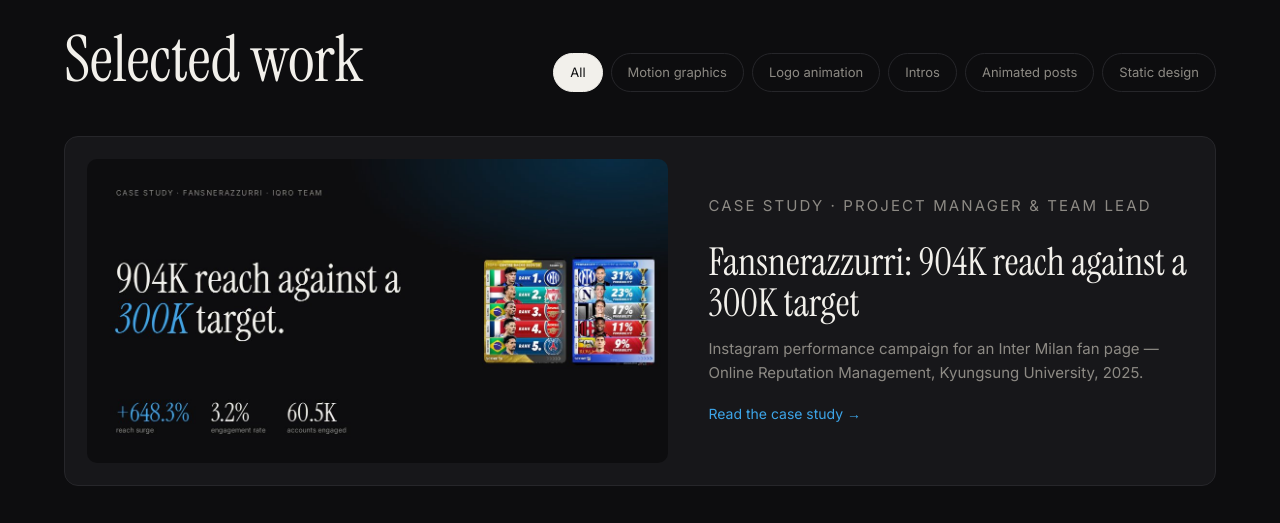
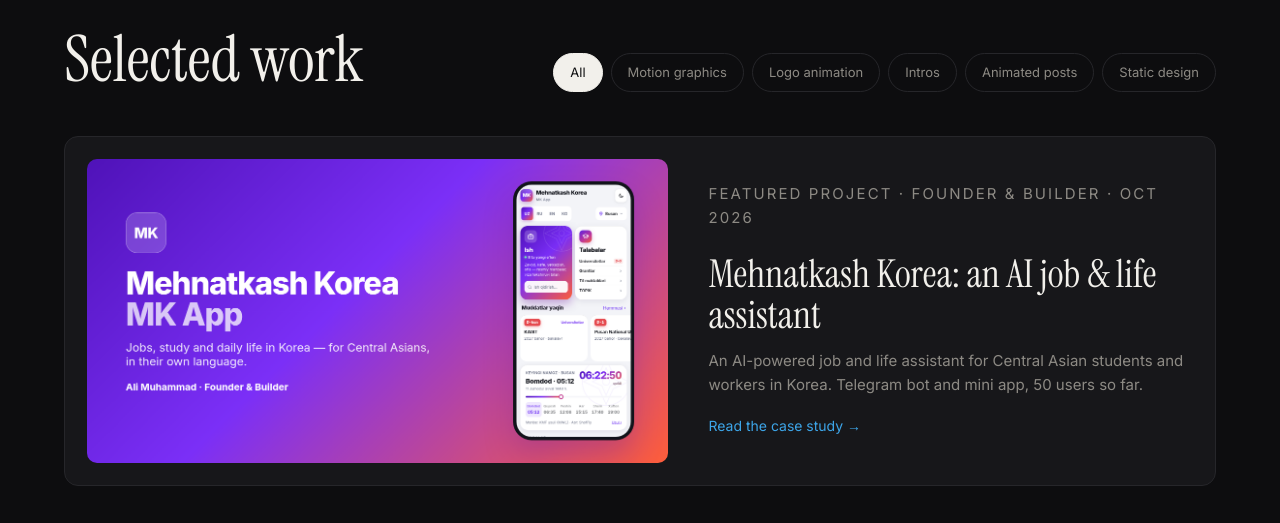
Before and after one commit to abdulhamidovahliyor0222-svg/abdulhamidovahliyor0222-svg.github.io, a plain HTML site: page index.html in a window 1280 px wide. Shown: the part 1620-2143 px from the top of the page. Drawn offline with Linux system fonts and the light colour scheme; grey boxes are pictures that could not be loaded.

Commit message:
Add featured Mehnatkash Korea project and case study page

```diff
--- a/index.html
+++ b/index.html
@@ -25,6 +25,7 @@
 <div class="reel"><video src="media/04-mustaqillik-residence-logo-anim.mp4" poster="media/04-mustaqillik-residence-logo-anim-frame.jpg" autoplay muted loop playsinline></video></div></section>
 <section id="work"><div class="sechead"><h2>Selected work</h2>
 <div class="filters"><button class="on" data-f="all">All</button><button data-f="motion">Motion graphics</button><button data-f="logo">Logo animation</button><button data-f="intro">Intros</button><button data-f="social">Animated posts</button><button data-f="print">Static design</button></div></div>
+<a class="case" href="/mehnatkash/"><img src="mehnatkash-card.png" alt="Mehnatkash Korea: AI job and life assistant for Central Asians in Korea"><div><p class="eyebrow">Featured project · Founder &amp; Builder · Oct 2026</p><h3>Mehnatkash Korea: an AI job &amp; life assistant</h3><p>An AI-powered job and life assistant for Central Asian students and workers in Korea. Telegram bot and mini app, 50 users so far.</p><span class="more">Read the case study →</span></div></a>
 <a class="case" href="/fansnerazzurri/"><img src="fansnerazzurri-card.jpg" alt="Fansnerazzurri case study"><div><p class="eyebrow">Case study · Project Manager &amp; team lead</p><h3>Fansnerazzurri: 904K reach against a 300K target</h3><p>Instagram performance campaign for an Inter Milan fan page — Online Reputation Management, Kyungsung University, 2025.</p><span class="more">Read the case study →</span></div></a>
 <div class="grid" id="grid"></div></section>
 <section id="about" class="split"><h2>About</h2><div>
```
Also changed, not shown: mehnatkash-card.png (added).
